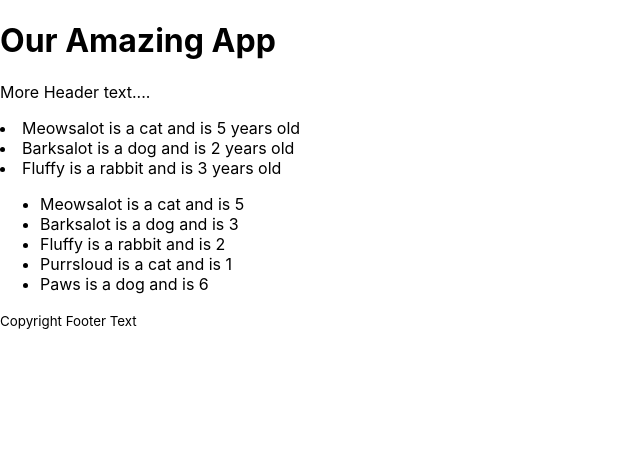
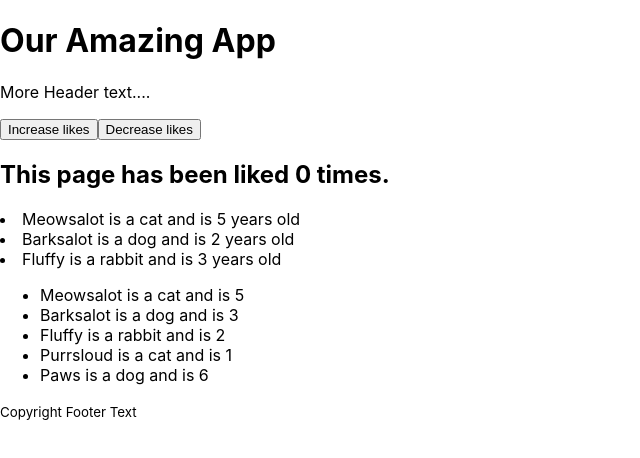
Before and after one commit to AnnieCat73/learning-react-app, a React (Create React App) app: page / in a window 1280 px wide. Shown: the top 458 px of the page, without its empty margins (0-640 px from the left). Built offline with nearby package versions, Linux system fonts and the light colour scheme.

Commit message:
Event handler with state exercise complete

```diff
--- a/src/App.js
+++ b/src/App.js
@@ -1,17 +1,18 @@
 //import logo from './logo.svg';
 
-import React, { useState } from "react";
-//import React from 'react';
+//import React, { useState } from "react";
+import React from 'react';
 import ComponentEx from './React for Rest of Us/ComponentEx';
-import Props from './React for Rest of Us/props';
+import Props from './React for Rest of Us/Props';
 import Loop from './React for Rest of Us/Loop';
-
+import State from './React for Rest of Us/State';
+import Forms from './React for Rest of Us/Forms';
 import './App.css';
 import './index.css';
 /*
 Events that can change date f.ex
-a user can click a button, scroll the page or
-type letters on keyboard i.e with that the state changes..
+a user can click a button - how do we respond to that, scroll the
+page or type letters on keyboard i.e with that the state changes..
 All we have to care about is managing
 the apps data and React automatically rerenders things
 on it's own. We don't have to manage/tell it to render
@@ -28,13 +29,13 @@
   return (
     <>
       <ComponentEx />
-
+      <State />
       <Props name="Meowsalot" species="cat" age="5"/>
       <Props name="Barksalot" species="dog" age="2" />
       <Props name="Fluffy" species="rabbit" age="3"/>
       <Loop />
       <small>Copyright Footer Text</small>
-
+      <Forms />
 
     </>
 
--- /dev/null
+++ b/src/React for Rest of Us/Forms.js
@@ -0,0 +1,14 @@
+import React from 'react';
+
+/*Here f.ex how to add a form with to add
+a new pet to the page/app. 3 fiels for
+name, species and age. When click submit the new
+pet will appear in the list*/
+
+function Forms() {
+  return (
+    <div></div>
+  )
+}
+
+export default Forms
--- a/src/React for Rest of Us/props.js
+++ b/src/React for Rest of Us/props.js
@@ -5,13 +5,13 @@
 - To give any attribute or piece of data to any
 component*/
 
-function props(props) {
+function Props(props) {
   return (
     <li>{props.name} is a {props.species} and is {props.age} years old</li>
   )
 }
 
-export default props;
+export default Props;
 
 /*or
 
--- a/src/React for Rest of Us/state.js
+++ b/src/React for Rest of Us/state.js
@@ -0,0 +1,33 @@
+//import React from 'react'
+import { useState } from "react";
+
+//prev is used as a paramenter for previous value clicked
+function State() {
+
+  const [likeCount, setLikeCount] = useState(0);
+  function increaseLikeHandler() {
+    setLikeCount(function(prev) {
+      return prev + 1;
+    })
+  }
+
+  function decreaseLikeHandler() {
+    setLikeCount(prev => {
+      if (prev > 0) {
+        return prev -1;
+      } else {
+        return 0;//so not go into - nos
+      }
+    })
+  }
+  return (
+
+    <>
+      <button onClick={increaseLikeHandler}>Increase likes</button>
+      <button onClick={decreaseLikeHandler}>Decrease likes</button>
+      <h2>This page has been liked {likeCount} times.</h2>
+    </>
+  )
+}
+
+export default State;
```
